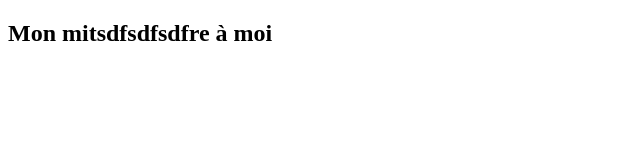
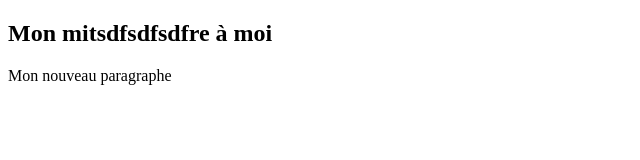
Before and after one commit to aguillerm/mon-test, a plain HTML site: page index.html in a window 1280 px wide. Shown: the whole page, without its empty margins (0-640 px from the left). Drawn offline with Linux system fonts and the light colour scheme.

Commit message:
mon second message

```diff
--- a/index.html
+++ b/index.html
@@ -7,5 +7,6 @@
 </head>
 <body>
     <h2>Mon mitsdfsdfsdfre à moi</h2>
+    <p>Mon nouveau paragraphe</p>
 </body>
 </html>
```
